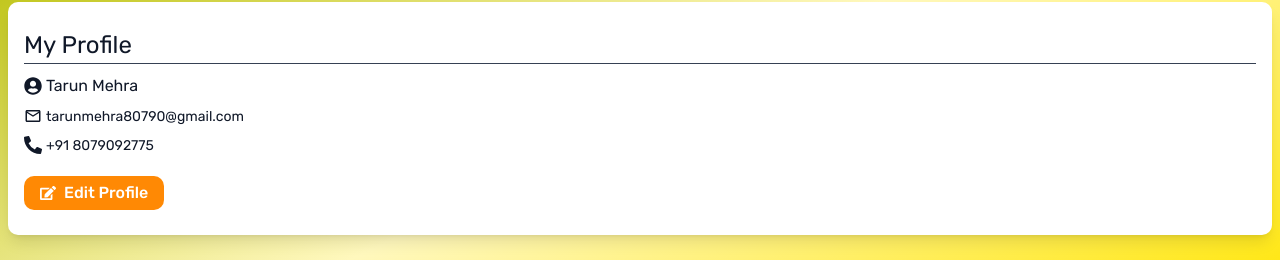
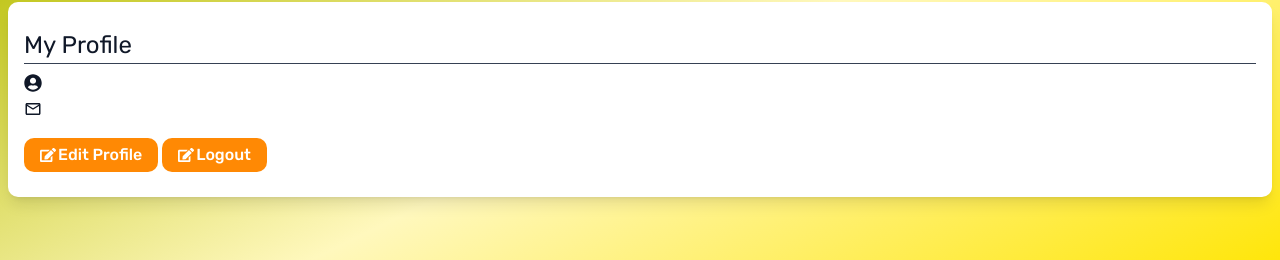
Before and after one commit to iamtarunmehra/inframe, a Next.js app: page /my-account in a window 1280 px wide. Shown: the part 231-491 px from the top of the page. Built offline with nearby package versions, Linux system fonts and the light colour scheme; no server answers; a web font is replaced by a local one.

Commit message:
latest code

```diff
--- a/src/app/my-account/page.js
+++ b/src/app/my-account/page.js
@@ -1,20 +1,44 @@
-import React from 'react'
+'use client'
+import React, { useEffect, useState } from 'react'
 import { FaEdit, FaUserCircle } from "react-icons/fa";
 import { MdOutlineEmail } from "react-icons/md";
 import { FaPhoneAlt } from "react-icons/fa";
+import { useSelector } from 'react-redux';
+import axios from 'axios';
 
 
 export default function Page() {
+    let apiBaseUrl = process.env.NEXT_PUBLIC_API_BASEURL
+    let userEmail = useSelector((store) => store.loginStore.user?.userEmail) ?? ''
+
+    let [userData, setUserData] = useState([])
+    useEffect(() => {
+        axios.post(`${apiBaseUrl}/user/fetch-userName`, { userEmail })
+            .then((res) => res.data)
+            .then((finalRes) => {
+                if (finalRes.status == 1) {
+                    setUserData(finalRes.userData)
+                }
+            })
+    }, [])
+    console.log(userData)
+
+    const logout = () => {
+        alert('logout')
+    }
     return (
         <div style={{ background: 'linear-gradient(154deg,rgba(182, 189, 0, 1) 0%, rgba(255, 248, 189, 1) 50%, rgba(255, 229, 0, 1) 100%)' }} className="w-[100%] py-[10px] p-2">
             <div className='max-w-7xl px-4 py-[25px] mx-auto lg:my-[80px] my-[20px] bg-white rounded-[10px] shadow-lg'>
                 <h2 className='text-gray-900 text-[24px] border-b-[1px] border-gray-700 mb-[10px]'>My Profile</h2>
-                <h3 className='text-[16px] text-gray-900 flex items-center gap-1 mb-2'><FaUserCircle className='text-[18px] text-gray-900' /> Tarun Mehra</h3>
-                <p className='text-[14px] text-gray-900 flex items-center gap-1 mb-2'><MdOutlineEmail className='text-[18px]' /> tarunmehra80790@gmail.com</p>
-                <p className='text-[14px] text-gray-900 flex items-center gap-1 mb-2'><FaPhoneAlt className='text-[18px]' /> +91 8079092775</p>
-                <div className="mt-5">
-                    <button className="flex items-center gap-2 bg-orange-400 hover:bg-orange-500 text-white font-medium px-4 py-[5px] rounded-[10px] transition-all">
+                <h3 className='text-[16px] text-gray-900 flex items-center gap-1 mb-2'><FaUserCircle className='text-[18px] text-gray-900' /> {userData.userName}</h3>
+                <p className='text-[14px] text-gray-900 flex items-center gap-1 mb-2'><MdOutlineEmail className='text-[18px]' /> {userData.userEmail}</p>
+                {/* <p className='text-[14px] text-gray-900 flex items-center gap-1 mb-2'><FaPhoneAlt className='text-[18px]' /> +91 8079092775</p> */}
+                <div className="mt-5 flex  gap-1">
+                    <button className="flex items-center gap-[2px] bg-orange-400 hover:bg-orange-500 text-white font-medium px-4 py-[5px] rounded-[10px] transition-all">
                         <FaEdit /> Edit Profile
+                    </button>
+                    <button onClick={logout} className="flex items-center gap-[2px] bg-orange-400 hover:bg-orange-500 text-white font-medium px-4 py-[5px] rounded-[10px] transition-all">
+                        <FaEdit /> Logout
                     </button>
                 </div>
             </div>
```
